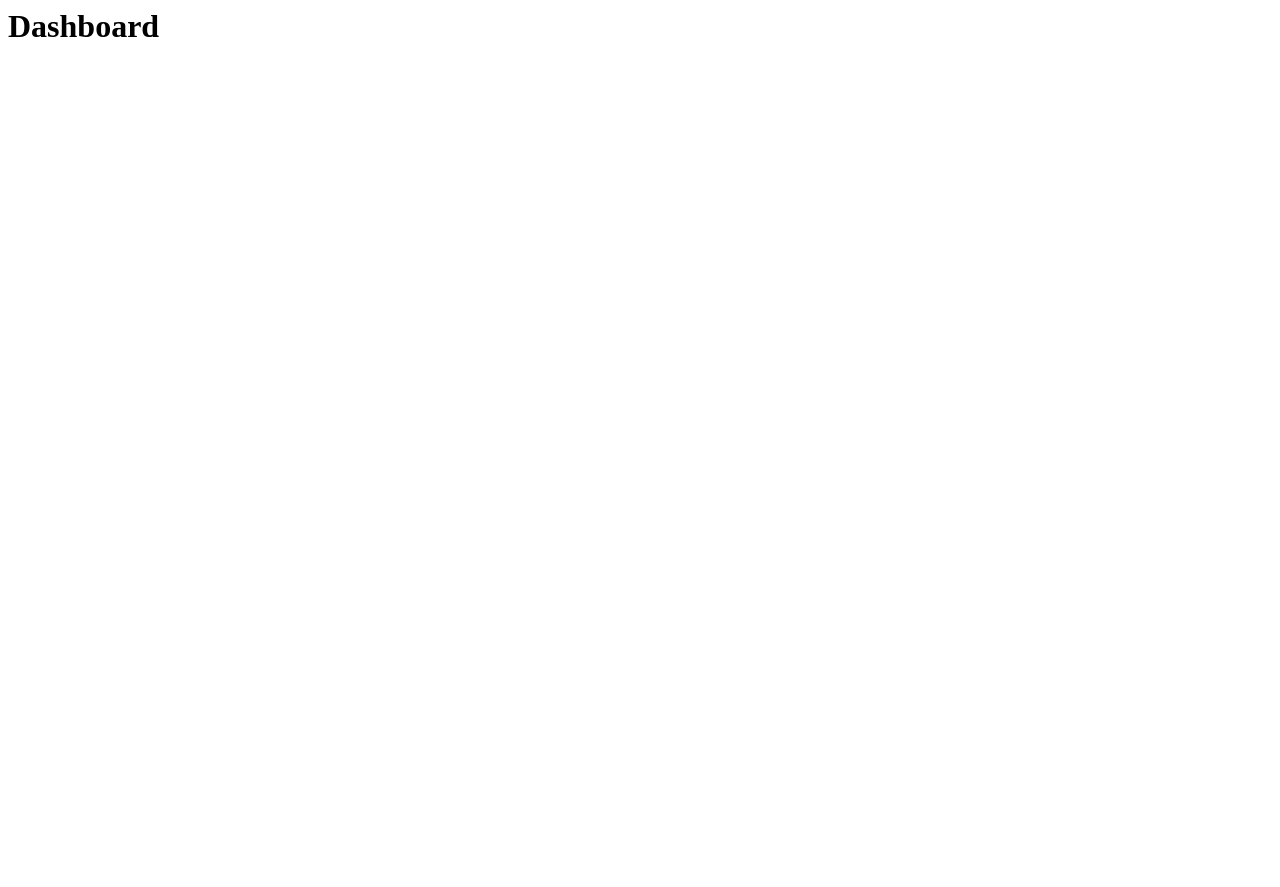
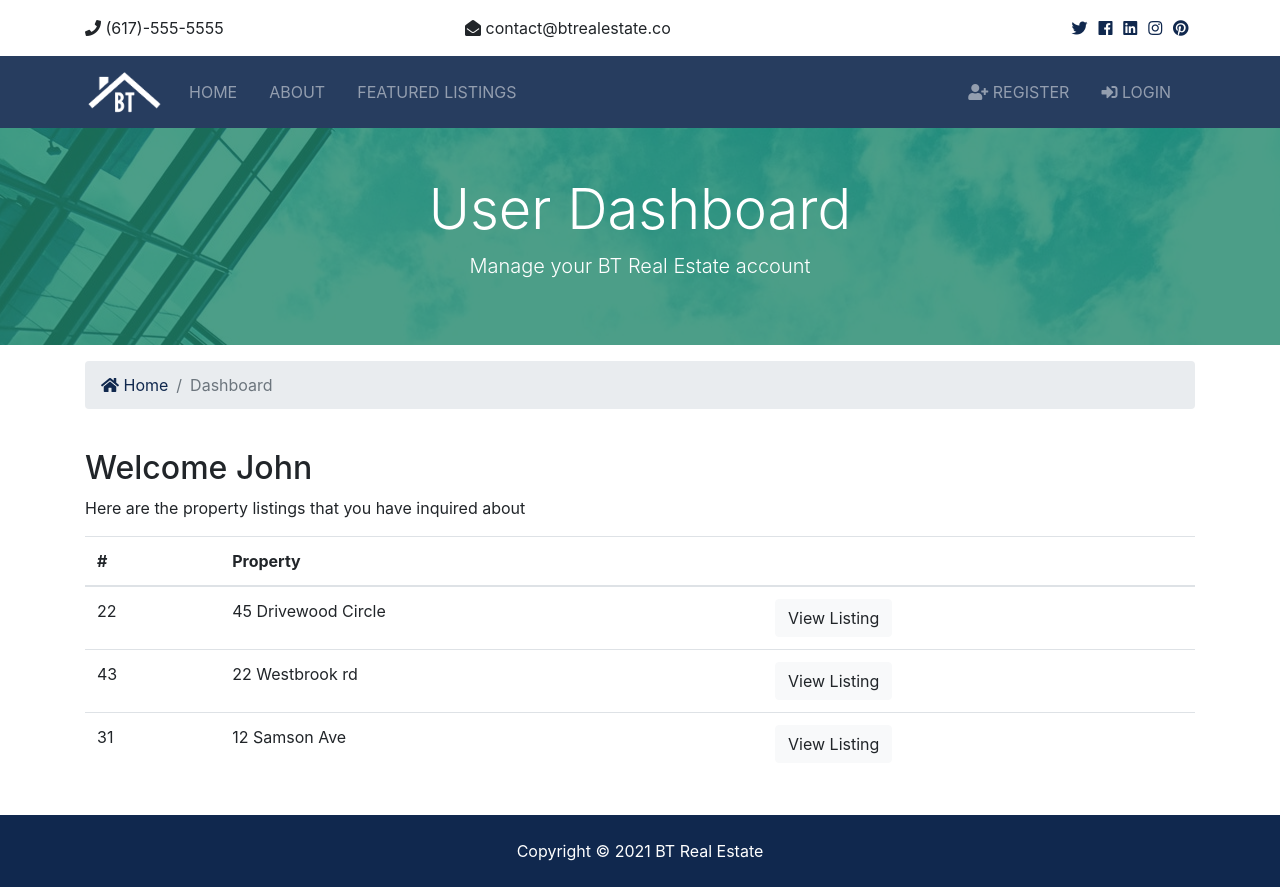
Before and after one commit to reanmoDev2/btre_project, a Django app: page /accounts/dashboard in a window 1280 px wide. Before the commit the page is almost empty. Before the commit the page ends 37 px from the top, so only its background shows below. Run offline with Django 3.2, Linux system fonts and the light colour scheme; some libraries are stand-ins or nearby versions.

Commit message:
dashboard, logout

```diff
--- a/accounts/views.py
+++ b/accounts/views.py
@@ -24,12 +24,12 @@ def register(request):
                     messages.error(request, "That email is being used")
                     return redirect("register")
                 else:
-                    # looks good
                     user = User.objects.create_user(username=username, password=password, email=email, first_name=first_name, last_name=last_name)
                     # login after register
                     # auth.login(request, user)
                     # messages.success(request, 'You are now logged in')
                     # return redirect('index')
+
                     user.save()
                     messages.success(request, 'You are now registered and can log in')
                     return redirect('login')
@@ -57,7 +57,10 @@ def login(request):
         return render(request, 'accounts/login.html')
 
 def logout(request):
-    return redirect('index')
+    if request.method == 'POST':
+        auth.logout(request)
+        messages.success(request, "You are now logged out")
+        return redirect('index')
 
 def dashboard(request):
     return render(request, 'accounts/dashboard.html')
--- a/templates/accounts/dashboard.html
+++ b/templates/accounts/dashboard.html
@@ -1 +1,82 @@
-<h1>Dashboard</h1>
+{% extends 'base.html' %} {% block content %}
+<section id="showcase-inner" class="py-5 text-white">
+    <div class="container">
+        <div class="row text-center">
+            <div class="col-md-12">
+                <h1 class="display-4">User Dashboard</h1>
+                <p class="lead">Manage your BT Real Estate account</p>
+            </div>
+        </div>
+    </div>
+</section>
+
+<!-- Breadcrumb -->
+<section id="bc" class="mt-3">
+    <div class="container">
+        <nav aria-label="breadcrumb">
+            <ol class="breadcrumb">
+                <li class="breadcrumb-item">
+                    <a href="{% url 'index' %}">
+                        <i class="fas fa-home"></i> Home</a
+                    >
+                </li>
+                <li class="breadcrumb-item active">Dashboard</li>
+            </ol>
+        </nav>
+    </div>
+</section>
+
+<!--  Alert  -->
+{% include 'partials/_alerts.html' %}
+
+<section id="dashboard" class="py-4">
+    <div class="container">
+        <div class="row">
+            <div class="col-md-12">
+                <h2>Welcome John</h2>
+                <p>
+                    Here are the property listings that you have inquired about
+                </p>
+                <table class="table">
+                    <thead>
+                        <tr>
+                            <th scope="col">#</th>
+                            <th scope="col">Property</th>
+                            <th></th>
+                        </tr>
+                    </thead>
+                    <tbody>
+                        <tr>
+                            <td>22</td>
+                            <td>45 Drivewood Circle</td>
+                            <td>
+                                <a class="btn btn-light" href="#"
+                                    >View Listing</a
+                                >
+                            </td>
+                        </tr>
+                        <tr>
+                            <td>43</td>
+                            <td>22 Westbrook rd</td>
+                            <td>
+                                <a class="btn btn-light" href="#"
+                                    >View Listing</a
+                                >
+                            </td>
+                        </tr>
+                        <tr>
+                            <td>31</td>
+                            <td>12 Samson Ave</td>
+                            <td>
+                                <a class="btn btn-light" href="#"
+                                    >View Listing</a
+                                >
+                            </td>
+                        </tr>
+                    </tbody>
+                </table>
+            </div>
+        </div>
+    </div>
+</section>
+{% endblock content %}
--- a/templates/partials/_navbar.html
+++ b/templates/partials/_navbar.html
@@ -47,6 +47,29 @@
             </ul>
 
             <ul class="navbar-nav ml-auto">
+            {% if user.is_authenticated %}
+                <li
+                {% if 'dashboard' in request.path %}
+                    class="nav-item active mr-3"
+                {% else %}
+                    class="nav-item mr-3"
+                {% endif %}
+                >
+                    <a class="nav-link" href="{% url 'dashboard' %}">
+                        Welcome {{user.username}} (Dashboard)</a
+                    >
+                </li>
+                <li class="nav-item mr-3">
+                    <a class="nav-link" href="javascript:{document.getElementById('logout').submit()}">
+                        <i class="fas fa-sign-in-alt"></i>
+                        Logout
+                    </a>
+                    <form action="{% url 'logout' %}" method="POST" id="logout">
+                        {% csrf_token %}
+                        <input type="hidden">
+                    </form>
+                </li>
+            {% else %}
                 <li
                 {% if 'register' in request.path %}
                     class="nav-item active mr-3"
@@ -71,6 +94,8 @@
                         Login</a
                     >
                 </li>
+            {% endif %}
+
             </ul>
         </div>
     </div>
```
